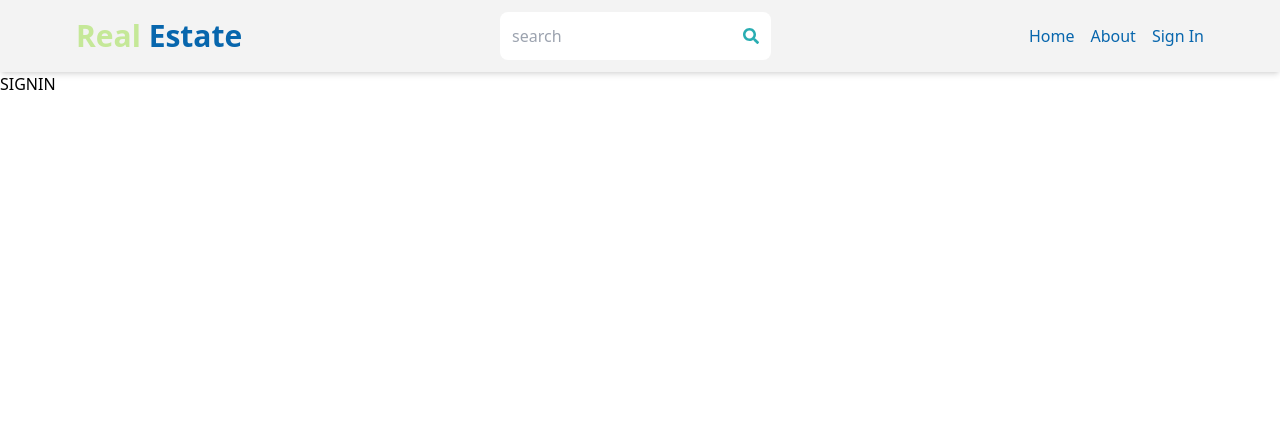
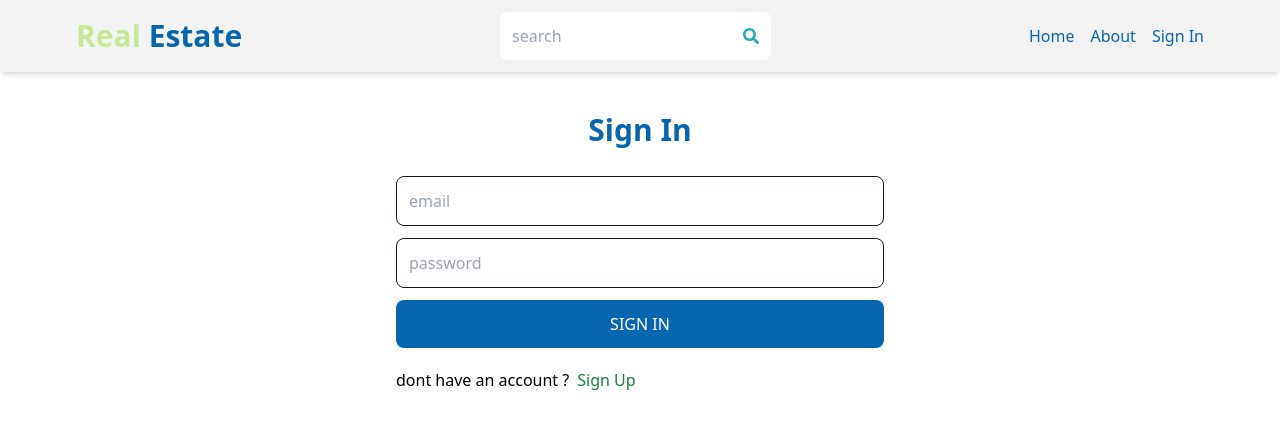
Before and after one commit to deepanshu2711/Real-EState-MERN-stack, a React (Vite) app in the folder client/: page /signin in a window 1280 px wide. Shown: the top 428 px of the page. Built offline with nearby package versions, Linux system fonts and the light colour scheme.

Commit message:
complete signin page functionality

```diff
--- a/client/src/pages/SignIn.jsx
+++ b/client/src/pages/SignIn.jsx
@@ -1,9 +1,66 @@
-import React from 'react';
+import React, { useState } from 'react';
+import {Link ,useNavigate } from "react-router-dom";
+
 
 function SignIn(props) {
+    const[formdata ,setformdata] = useState({});
+    const[error ,seterror] = useState(null);
+    const[loading,setloading] = useState(false);
+    const navigate = useNavigate();
+
+    function handelChange(e) {
+        setformdata({
+            ...formdata ,
+            [e.target.id] : e.target.value
+        })
+    }
+
+    async function handleSubmit(e) {
+        e.preventDefault();
+        try {
+            setloading(true);
+            seterror(null);
+            const res = await fetch("/api/auth/signin" ,{                         //added proxy in vite.config.js
+                method:"POST",
+                headers:{
+                    "Content-Type":"application/json"
+                },
+                body:JSON.stringify(formdata)
+            });
+            const data = await res.json();
+
+            if(data.success === false){
+                seterror(data.message);
+                setloading(false);
+                return;
+            }
+            setloading(false);
+            seterror(false);
+            navigate("/");
+        } catch (error) {
+            setloading(false);
+
+        }
+    }
+
     return (
-        <div>
-            SIGNIN
+        <div className='p-3 max-w-lg mx-auto' >
+            <h1 className='text-custom_green-400 text-3xl text-center font-semibold my-7'>Sign In</h1>
+            <form className='flex flex-col gap-3' onSubmit={handleSubmit}>
+
+                <input id='email' type='email' placeholder='email' className='border border-gray-900 p-3 rounded-lg' onChange={handelChange}/>
+                <input id='password' type='text' placeholder='password' className='border border-gray-900 p-3 rounded-lg' onChange={handelChange}/>
+                <button className='bg-custom_green-400 text-white p-3 rounded-lg uppercase hover:opacity-95'>{loading ? "loading..." : "Sign In"}</button>
+            </form>
+            <div className='flex gap-2 mt-5'>
+                <p> dont have an account ?</p>
+                <Link to ='/signup'>
+                    <span className='text-green-700'>Sign Up</span>
+                </Link>
+            </div>
+            <div>
+                <p className='text-red-500 text-center mt-12'>{error && error}</p>
+            </div>
         </div>
     );
 }
```
